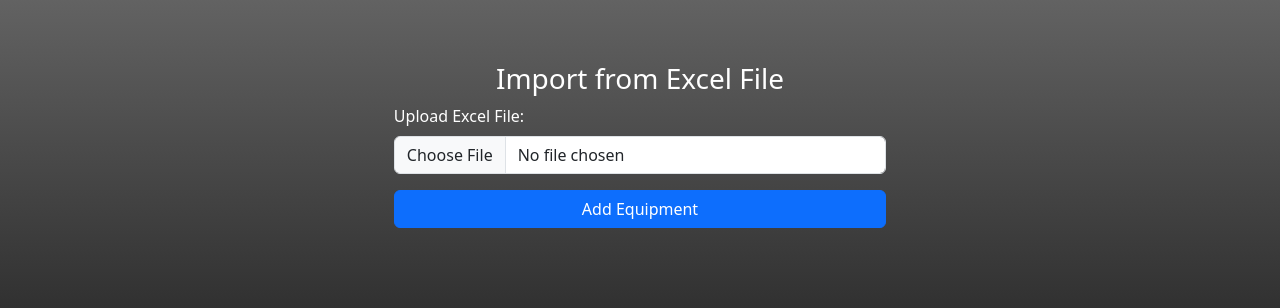
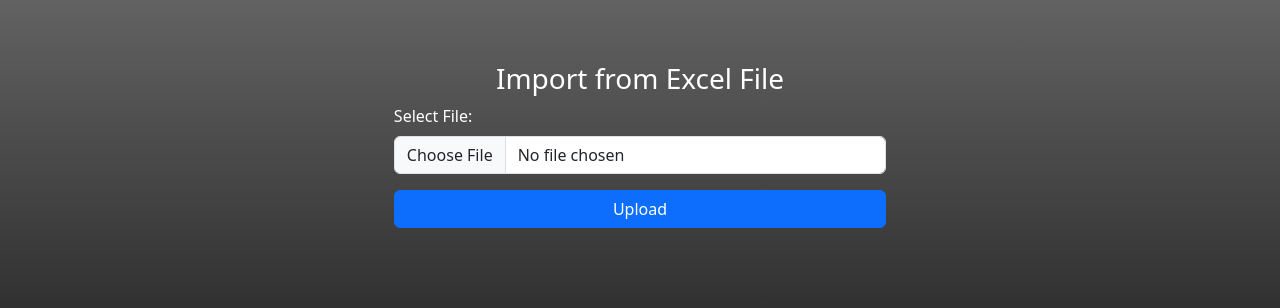
Before and after one commit to chadapopp/Digital-Wallchart, a Flask app: page /upload_all/1 in a window 1280 px wide. Shown: the part 186-494 px from the top of the page. Run offline with Flask 3, Linux system fonts and the light colour scheme; data that the repository does not hold is empty.

Commit message:
Update add_equipment.html

```diff
--- a/flask_app/templates/equipment/add_equipment.html
+++ b/flask_app/templates/equipment/add_equipment.html
@@ -10,12 +10,12 @@
                     <form id="uploadForm" action="/upload_all/{{ project_id }}" method="post" style="background-color: transparent;" enctype="multipart/form-data">
                         <h3 class="mt-4 text-center">Import from Excel File</h3>
                         <div class="mb-3">
-                            <label for="file" class="form-label">Upload Excel File:</label>
+                            <label for="file" class="form-label">Select File:</label>
                             <input type="file" id="file" name="file" accept=".xlsx, .xls" class="form-control">
                         </div>
                         <input type="hidden" name="user_id" value="{{ user_id }}">
                         <div class="d-grid gap-2">
-                            <button type="submit" class="btn btn-primary">Add Equipment</button>
+                            <button type="submit" class="btn btn-primary">Upload</button>
                         </div>
                     </form>
                 </div>
```
